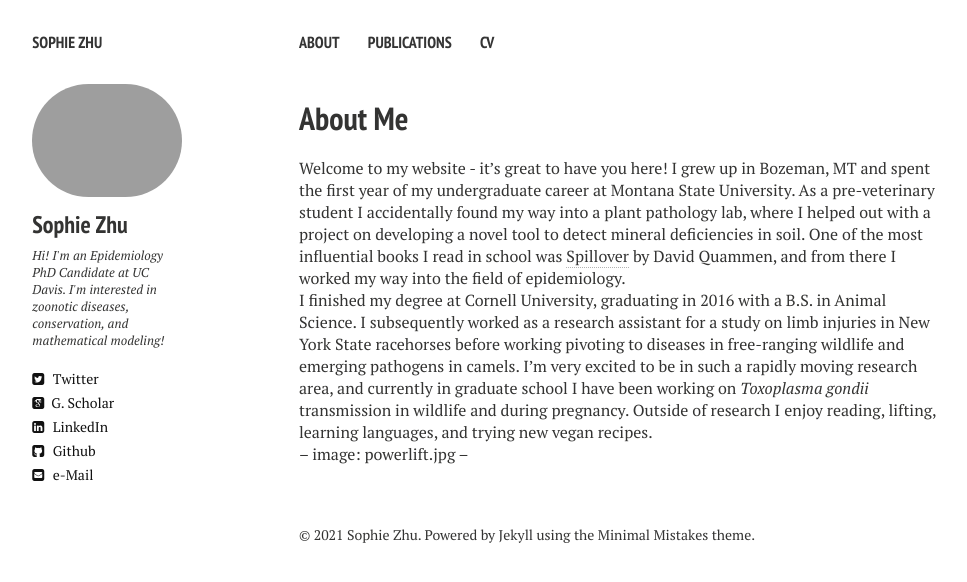
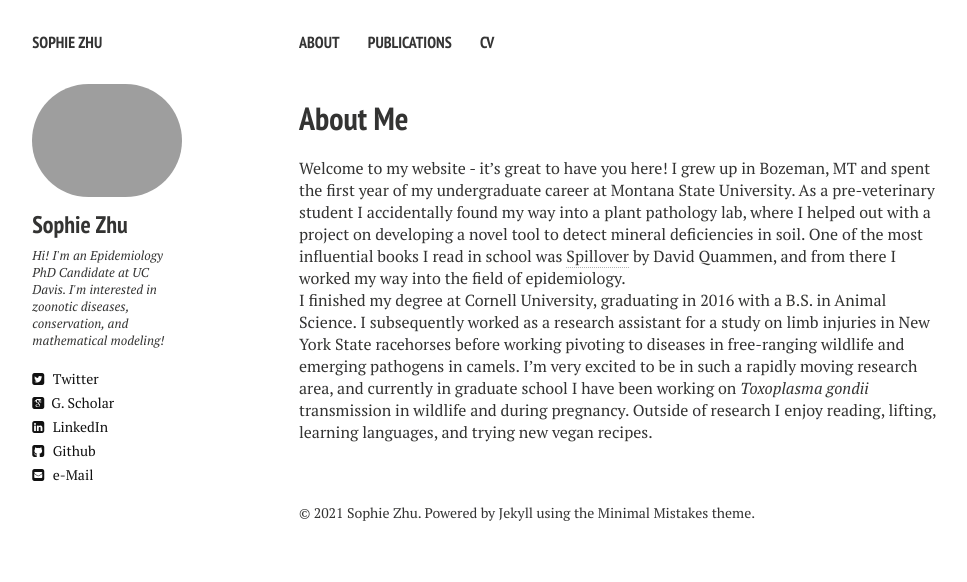
Before and after one commit to sophiemzhu/sophiemzhu.github.io, a Jekyll site: the page built from about.md, in a window 1280 px wide. Shown: the top 582 px of the page, without its empty margins (21-988 px from the left). Built offline with Jekyll 4.4.1, drawn with Linux system fonts in a browser that asks for light colours; nearby versions of some CDN libraries.

Commit message:
Update about.md

```diff
--- a/about.md
+++ b/about.md
@@ -9,9 +9,5 @@ comments: false
 
 Welcome to my website - it's great to have you here! I grew up in Bozeman, MT and spent the first year of my undergraduate career at Montana State University. As a pre-veterinary student I accidentally found my way into a plant pathology lab, where I helped out with a project on developing a novel tool to detect mineral deficiencies in soil. One of the most influential books I read in school was [Spillover](https://www.davidquammen.com/spillover) by David Quammen, and from there I worked my way into the field of epidemiology. <br>
 
+
 I finished my degree at Cornell University, graduating in 2016 with a B.S. in Animal Science. I subsequently worked as a research assistant for a study on limb injuries in New York State racehorses before working pivoting to diseases in free-ranging wildlife and emerging pathogens in camels. I'm very excited to be in such a rapidly moving research area, and currently in graduate school I have been working on _Toxoplasma gondii_ transmission in wildlife and during pregnancy. Outside of research I enjoy reading, lifting, learning languages, and trying new vegan recipes.
-
---
-image:
-  powerlift.jpg
---
```
